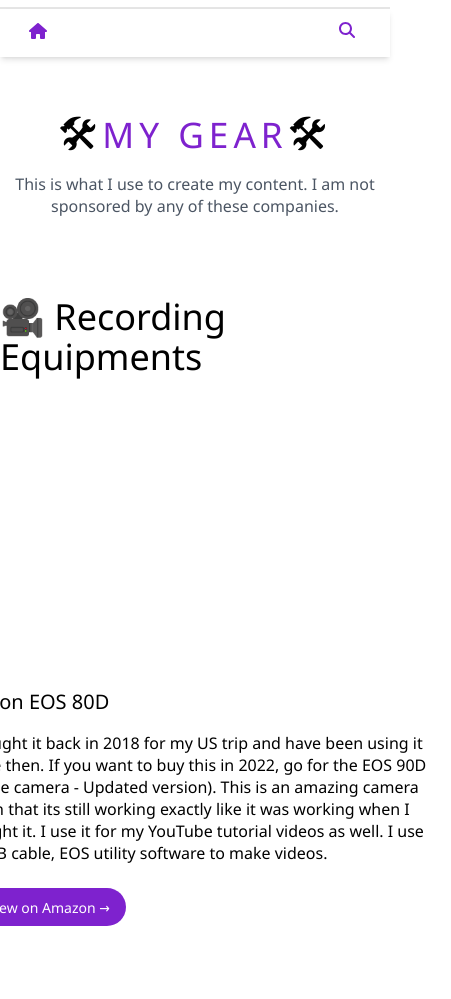
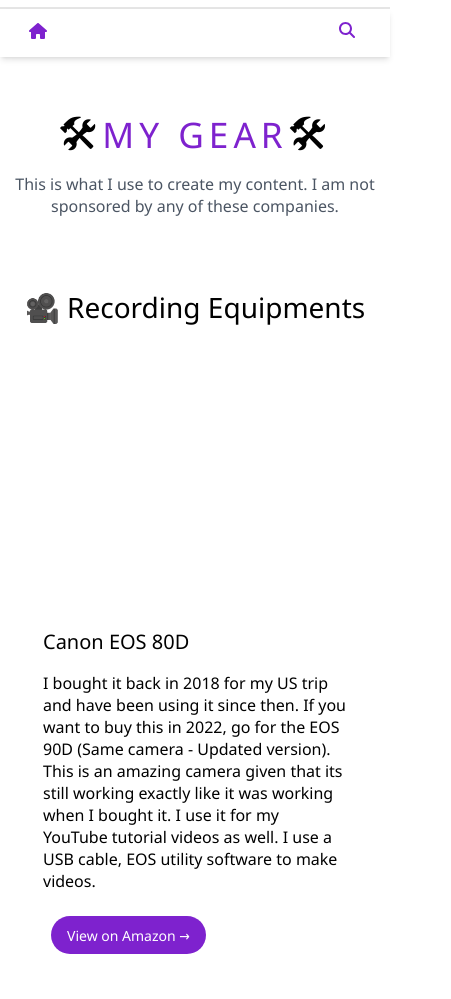
Before and after one commit to pathankhan313/cwhclone, a plain HTML site: page mygear.html in a window 390 px wide. Shown: the part 101-1100 px from the top of the page, 451 px wide, since content can reach past the window. Drawn offline with Linux system fonts and the light colour scheme.

Commit message:
add some responsiveness

```diff
--- a/css/resp.css
+++ b/css/resp.css
@@ -225,11 +225,15 @@
         width: 4rem;
     }
 
-    .record-boxes {
-        width: 100%;
+    .record-boxes-main .record-boxes {
+        width: 24rem;
     }
 
-    .record-heading h2 {
+    .record-boxes-main .record-boxes-bottom{
+        height: 19rem;
+    }
+
+    .record-main-box .record-heading h2 {
         font-size: 1.75rem;
         line-height: 1.25rem;
     }
@@ -246,11 +250,22 @@
     }
 }
 
+@media screen and (max-width: 450px) {
+    .record-boxes-main .record-boxes {
+        width: 20rem;
+    }
+
+    .record-boxes-main .record-boxes-bottom{
+        height: 21rem;
+    }
+
+}
+
 @media screen and (max-width:430px) {
 
     .courses-section .course-box,
     .course-box-top img {
-        width: 16rem;
+        width: 20rem;
     }
 
     .heading,
@@ -276,6 +291,13 @@
         padding: 5rem 1rem;
     }
 
+}
+
+@media screen and (max-width: 350px) {
+    .courses-section .course-box,
+    .course-box-top img {
+        width: 17rem;
+    }
 }
 
 @media screen and (min-width:1600px) {
```
